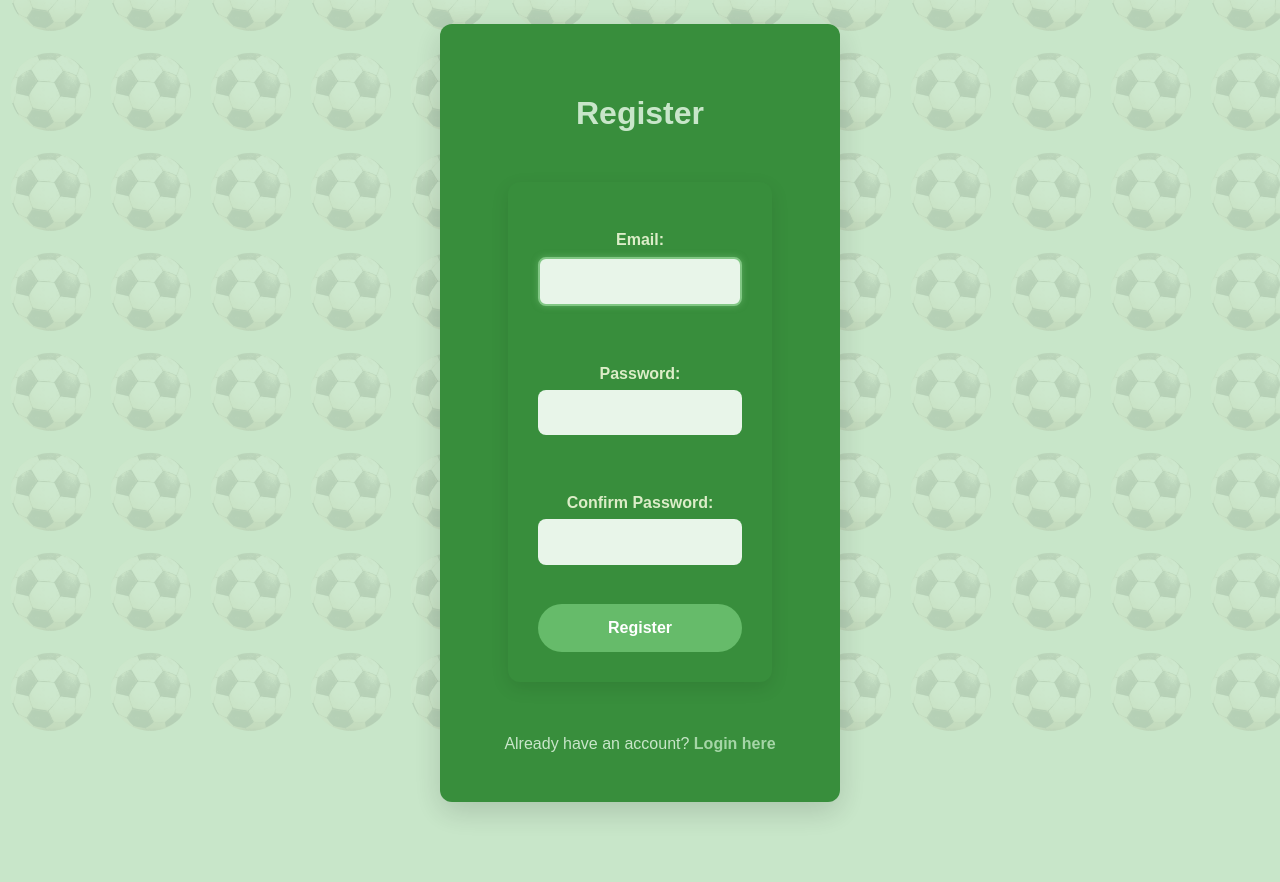
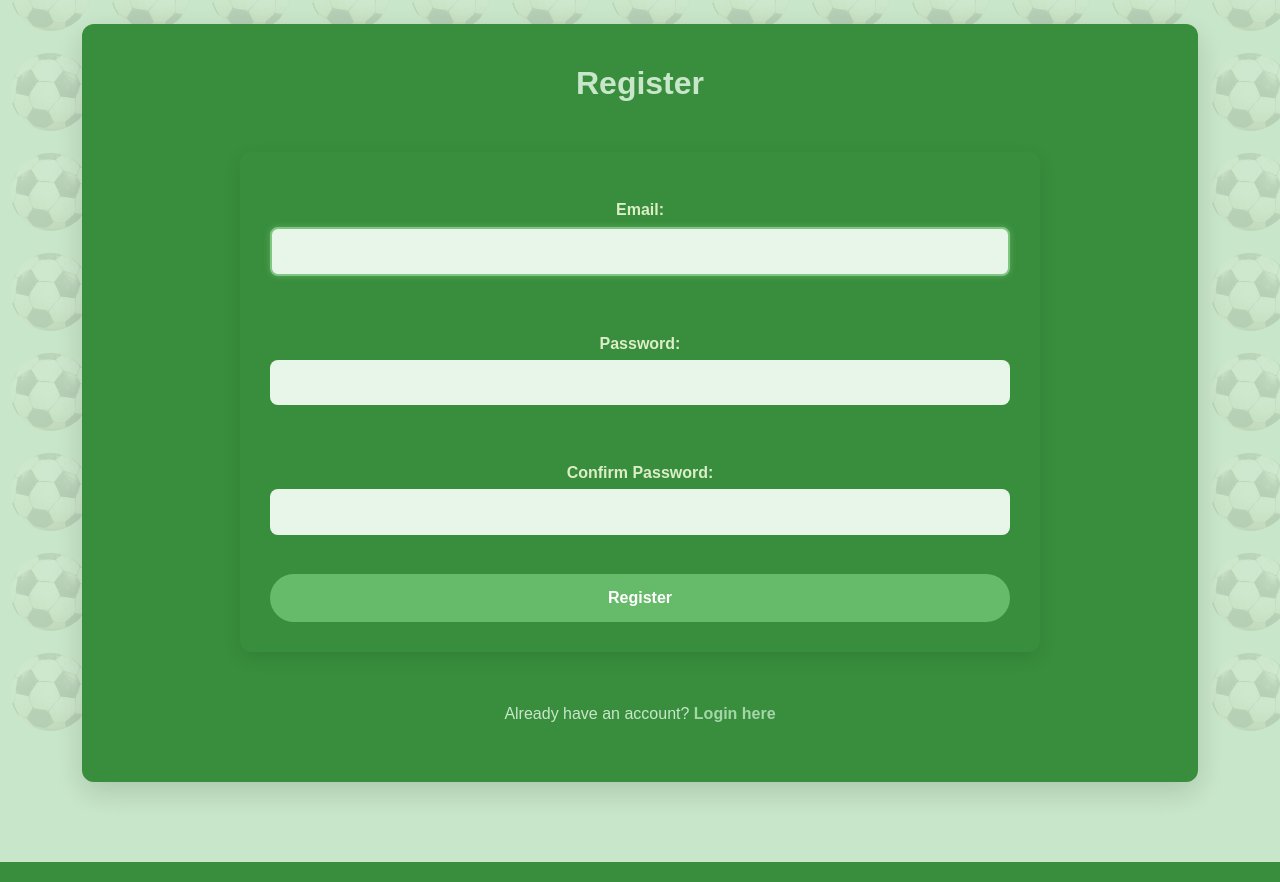
Before and after one commit to VeselinMar/TournamentManager, a Django app: page /accounts/register/ in a window 1280 px wide. Shown: the part 56-938 px from the top of the page. Run offline with Django 4.2, Linux system fonts and the light colour scheme; data comes from the database, SQL or seed files in the repository.

Commit message:
fix register template login hyperlink

```diff
--- a/accounts/static/css/login_register.css
+++ b/accounts/static/css/login_register.css
@@ -1,9 +1,9 @@
 /* --- Base Form Container --- */
 .auth-container {
-    height: vh;
-    max-width: 400px;
+    height: auto;
+    width: auto;
     margin: 80px auto;
-    padding: 30px 35px;
+    padding: 40px 35px;
     background-color: #388e3c; /* lighter green card */
     border-radius: 12px;
     box-shadow: 0 10px 30px rgba(0, 0, 0, 0.15);
@@ -22,6 +22,8 @@
 .auth-container h2 {
     text-align: center;
     font-size: 2rem;
+    margin-top: 0px;
+    margin-bottom: 0px;
     color: #c8e6c9;
 }
 
--- a/accounts/templates/accounts/register.html
+++ b/accounts/templates/accounts/register.html
@@ -13,6 +13,6 @@
     {{ form.as_p }}
     <button type="submit">Register</button>
   </form>
-  <p>Already have an account? <a href="{% url 'login' %}">Login here</a></p>
+  <p>Already have an account? <a href="{% url 'custom-login' %}">Login here</a></p>
 </div>
 {% endblock %}
--- a/tournamentapp/static/css/public_home.css
+++ b/tournamentapp/static/css/public_home.css
@@ -14,9 +14,10 @@
   justify-content: center;
   align-items: center;
   gap: 1rem;
-  background: transparent;
+  background: #2e7d32;
   padding: 0.8rem;
   font-weight: bold;
+  margin: 2em, 0, 0, 0;
 }
 
 .sponsor-banner img {
@@ -94,7 +95,7 @@
   max-height: 70vh;
   overflow-y: auto;
   position: relative;
-  border: 11px solid #c8e6c9;
+  border: 11px solid #2e7d32;
   border-radius: 6px;
 }
 .table-container::-webkit-scrollbar {
```
